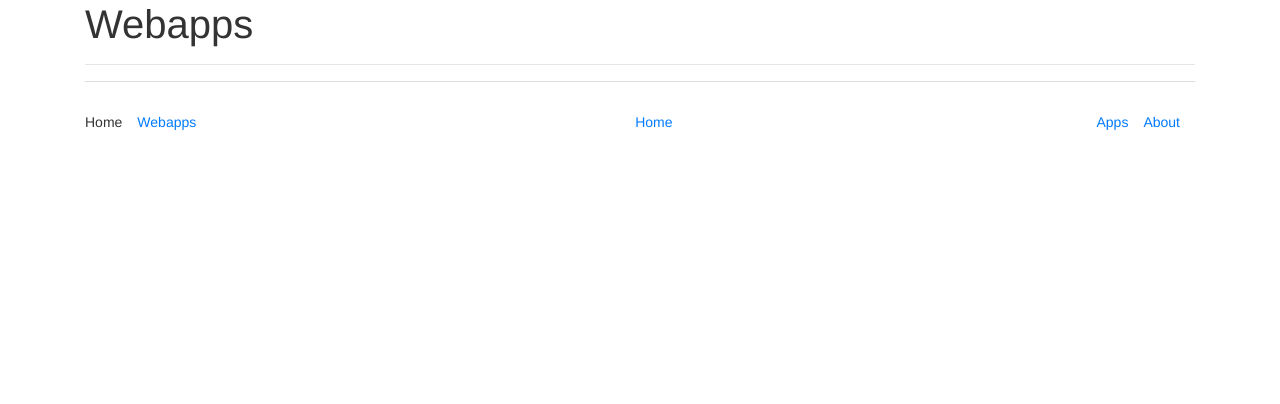
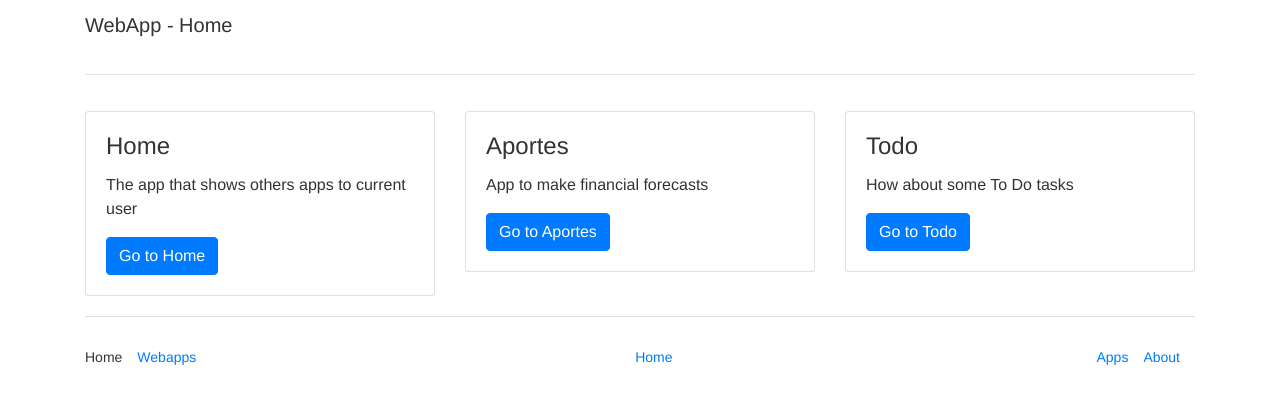
Before and after one commit to Moggi/WebApps, a Django app: page / in a window 1280 px wide. Shown: the top 404 px of the page. Run offline with Django 3.2, Linux system fonts and the light colour scheme; some libraries are stand-ins or nearby versions.

Commit message:
Add layout for Apps

```diff
--- a/Home/templates/Home/index.html
+++ b/Home/templates/Home/index.html
@@ -3,17 +3,49 @@
     <head>
         {% include 'base_header.html' %}
         {% load static %}
-        <!-- <link rel="stylesheet" href="{% static 'css/style.css' %}"> -->
     </head>
     <body>
         <header class="container">
-            <h1>Webapps</h1>
+            <nav class="navbar-brand">
+                <span class="navbar-brand h1">{{ pageTitle }}</span>
+            </nav>
             <hr>
         </header>
-        <div class="container">
-            <!--  -->
+
+        <div class="main">
+            <div class="container">
+                <div class="row">
+                    <div class="col-sm-4">
+                        <div class="card">
+                            <div class="card-body">
+                                <h4 class="card-title">Home</h4>
+                                <p class="card-text">The app that shows others apps to current user</p>
+                                <a href="/" class="btn btn-primary">Go to Home</a>
+                            </div>
+                        </div>
+                    </div>
+                    <div class="col-sm-4">
+                        <div class="card">
+                            <div class="card-body">
+                                <h4 class="card-title">Aportes</h4>
+                                <p class="card-text">App to make financial forecasts</p>
+                                <a href="/aportes/" class="btn btn-primary">Go to Aportes</a>
+                            </div>
+                        </div>
+                    </div>
+                    <div class="col-sm-4">
+                        <div class="card">
+                            <div class="card-body">
+                                <h4 class="card-title">Todo</h4>
+                                <p class="card-text">How about some To Do tasks</p>
+                                <a href="/todo/" class="btn btn-primary">Go to Todo</a>
+                            </div>
+                        </div>
+                    </div>
+                </div>
+            </div>
         </div>
 
-        {% include 'base_footer.html' %}
-    </body>
+    {% include 'base_footer.html' %}
+</body>
 </html>
```
